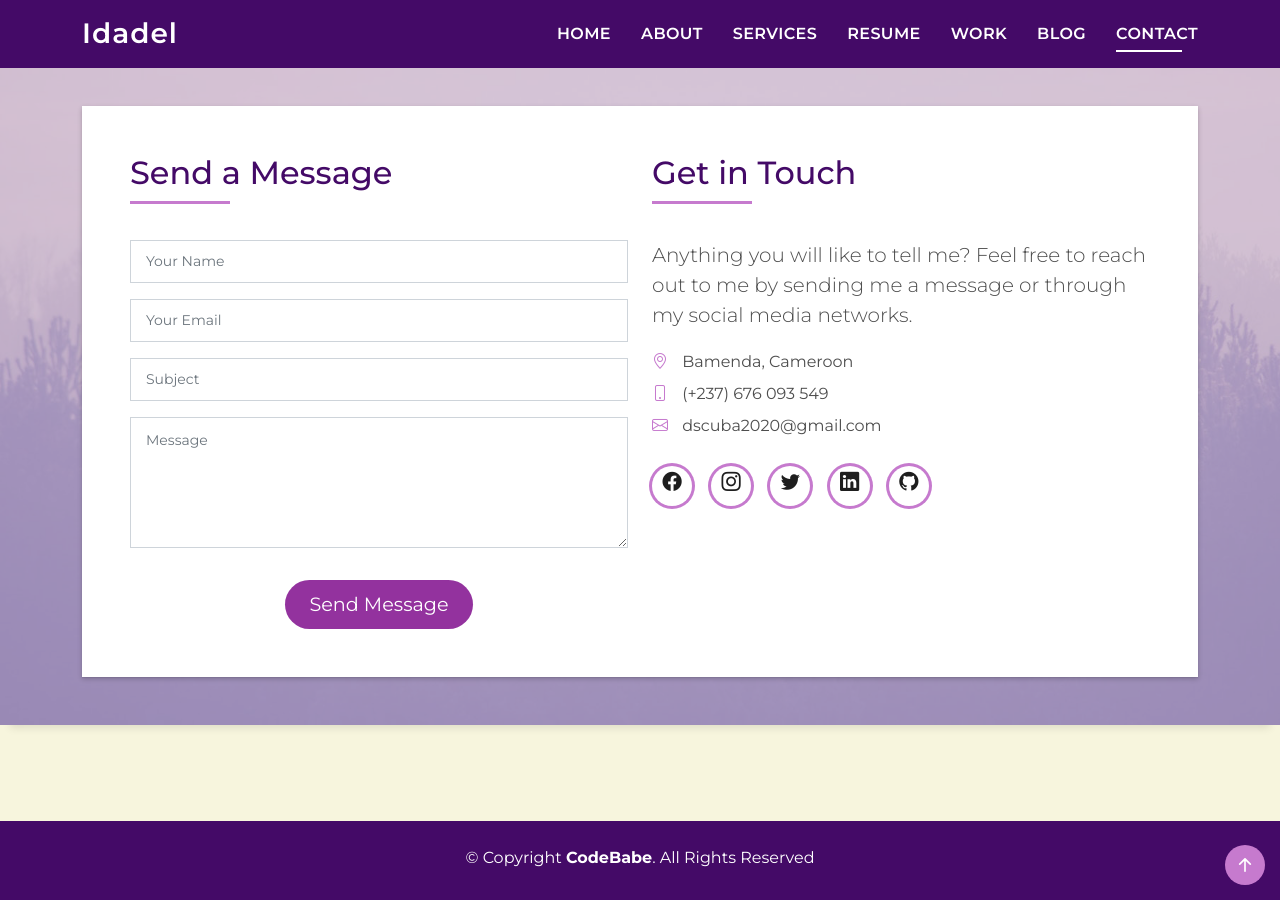
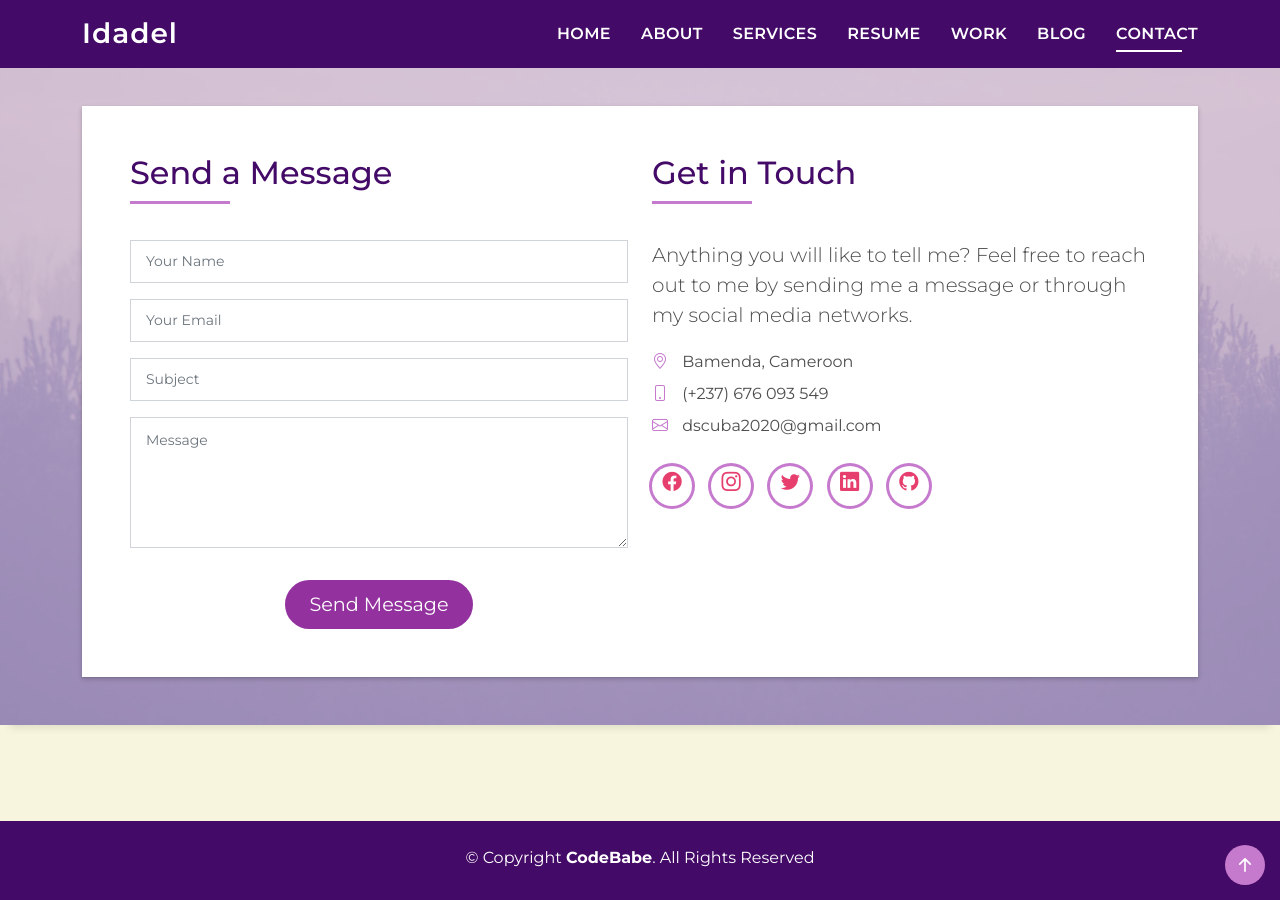
Before and after one commit to Idadelveloper/Idadelveloper.github.io, a Jekyll site: the page built from index.html, in a window 1280 px wide and 900 px high, scrolled down 4315 px. Built offline with Jekyll 4.4.1, drawn with Linux system fonts in a browser that asks for light colours.

Commit message:
Update style.css

```diff
--- a/assets/css/style.css
+++ b/assets/css/style.css
@@ -35,7 +35,7 @@ p a {
     transition: all 0.5s ease-in-out;
 }
 
-p ul li a {
+ul li a {
     color: #E63E6D;
     font-weight: bold;
     transition: all 0.5s ease-in-out;
```
